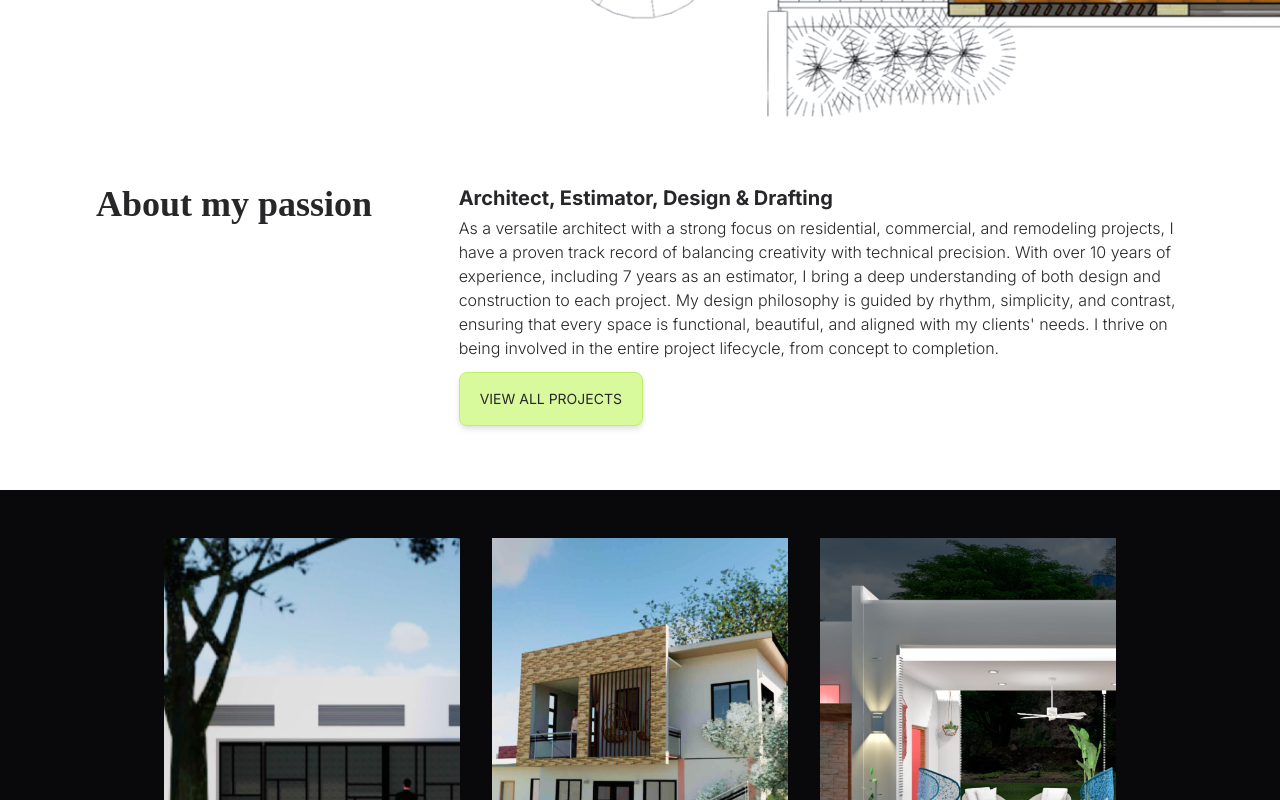
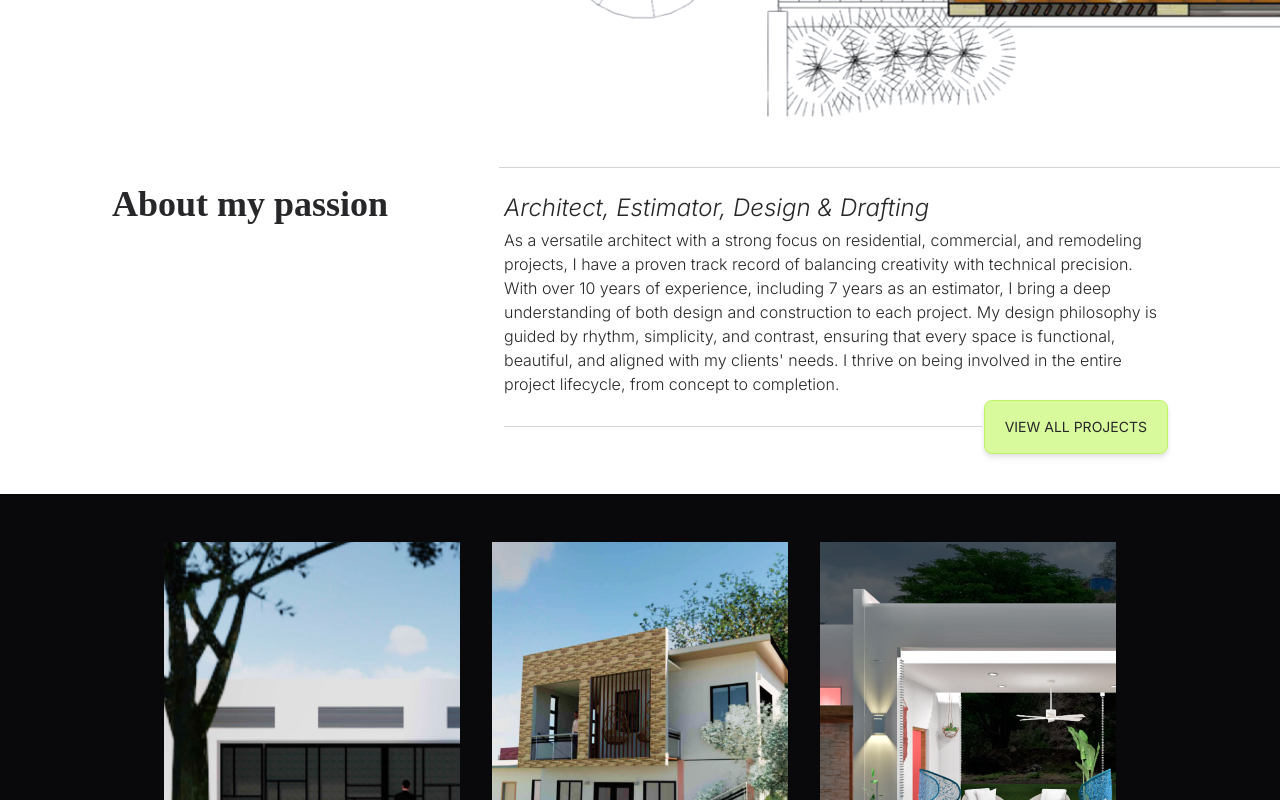
Before and after one commit to liz-garcia/architect-portfolio, a React (Vite) app in the folder client/: page / in a window 1280 px wide. Shown: the part 680-1480 px from the top of the page. Built offline with nearby package versions, Linux system fonts and the light colour scheme; a web font is replaced by a local one.

Commit message:
Fixed style for about-me section in large screens.

```diff
--- a/client/src/pages/About/About.jsx
+++ b/client/src/pages/About/About.jsx
@@ -2,7 +2,7 @@ import AboutMeSection from "./AboutMeSection.jsx";
 import FeaturedProjectsSection from "./FeaturedProjectsSection.jsx";
 
 // Tailwind CSS utility classes
-const aboutStyle = "w-screen";
+const aboutStyle = "w-screen relative overflow-hidden";
 const presentationStyle = "h-screen flex flex-col sm:h-fit";
 
 // About section
--- a/client/src/pages/About/AboutMeSection.jsx
+++ b/client/src/pages/About/AboutMeSection.jsx
@@ -2,18 +2,25 @@ import PrimaryLink from "../../components/Buttons/PrimaryLink.jsx";
 
 // * Tailwind CSS utility classes
 const aboutMeStyle =
-  "px-24 py-16 md:pb-8 sm:pb-16 flex md:flex-col lg:flex-row gap-4 md:gap-2 sm:gap-4 justify-center sm:h-screen";
+  "px-28 pt-16 pb-10 md:pb-8 sm:pb-16 flex md:flex-col lg:flex-row gap-4 md:gap-2 sm:gap-4 justify-center sm:h-screen";
 // * aboutMeTitle
 const aboutMeTitleStyle = "md:flex-none flex-1 w-1/3 md:w-auto";
 const h2Style = "font-black font-serif text-4xl";
 // * aboutMeText
-const aboutMeTextStyle = "md:flex-none flex flex-col gap-1 w-2/3 md:w-auto";
-const h3Style = "font-bold text-xl";
-const elevatorPitchStyle = "mb-2";
+const aboutMeTextStyle =
+  "md:flex-none flex flex-col gap-1 w-2/3 md:w-auto pt-2 pl-10 pr-18";
+const h3Style = "font-light text-2xl text-zinc-800 italic";
+const elevatorPitchStyle = "";
+const dividerStyle1 =
+  "absolute -right-[72px] w-2/3 h-12 border-b border-zinc-300";
+const dividerStyle2 = "w-[72%] h-1/2 border-b border-zinc-300";
+const buttonContainerStyle = "flex justify-between";
 
 // AboutMeSection component
 const AboutMeSection = () => {
   return (
+    <>
+      <div id="divider1" className={dividerStyle1}></div>
       <section id="aboutMe" className={aboutMeStyle}>
         <div id="aboutMeTitle" className={aboutMeTitleStyle}>
           <h2 className={h2Style}>About my passion</h2>
@@ -31,9 +38,13 @@ const AboutMeSection = () => {
             my clients&apos; needs. I thrive on being involved in the entire
             project lifecycle, from concept to completion.
           </p>
+          <div className={buttonContainerStyle}>
+            <div id="divider2" className={dividerStyle2}></div>
             <PrimaryLink to="/portfolio">View all projects</PrimaryLink>
           </div>
+        </div>
       </section>
+    </>
   );
 };
 
```
Lines whose indentation alone changed are shown as unchanged.
